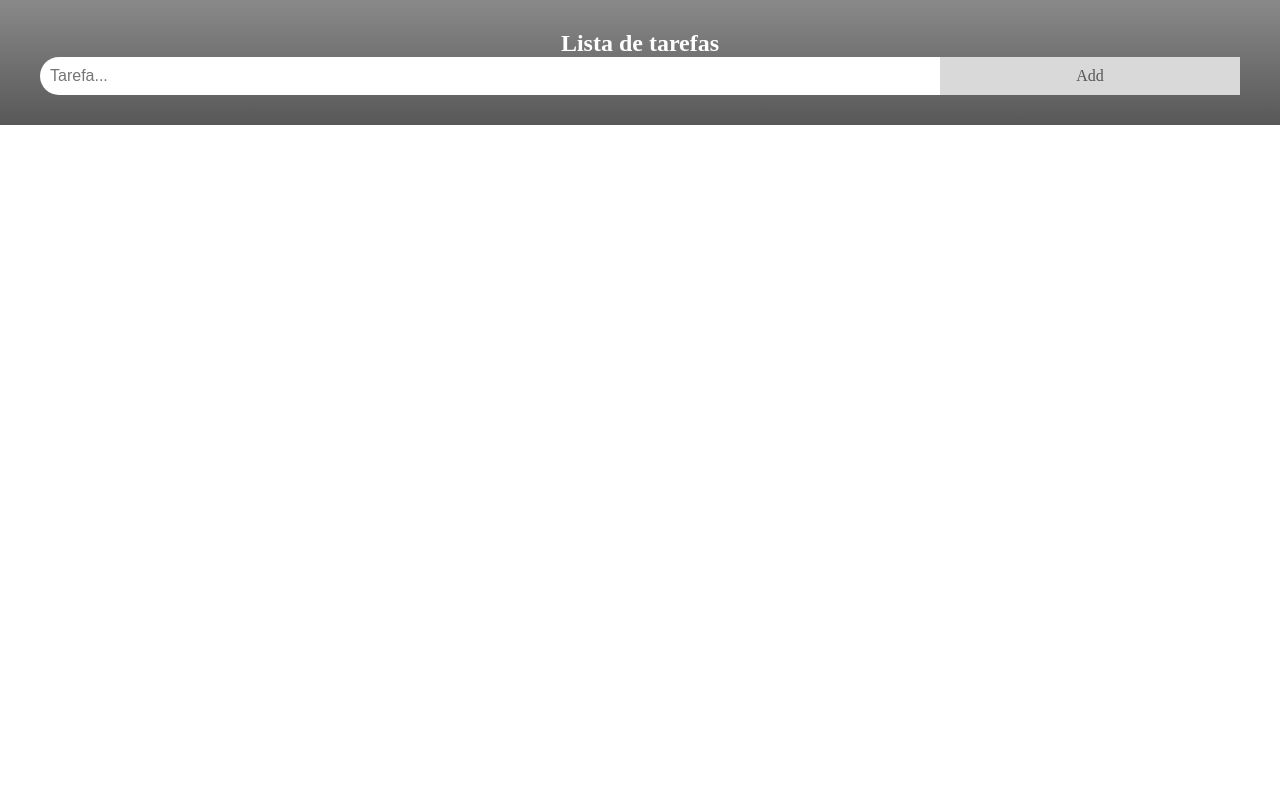
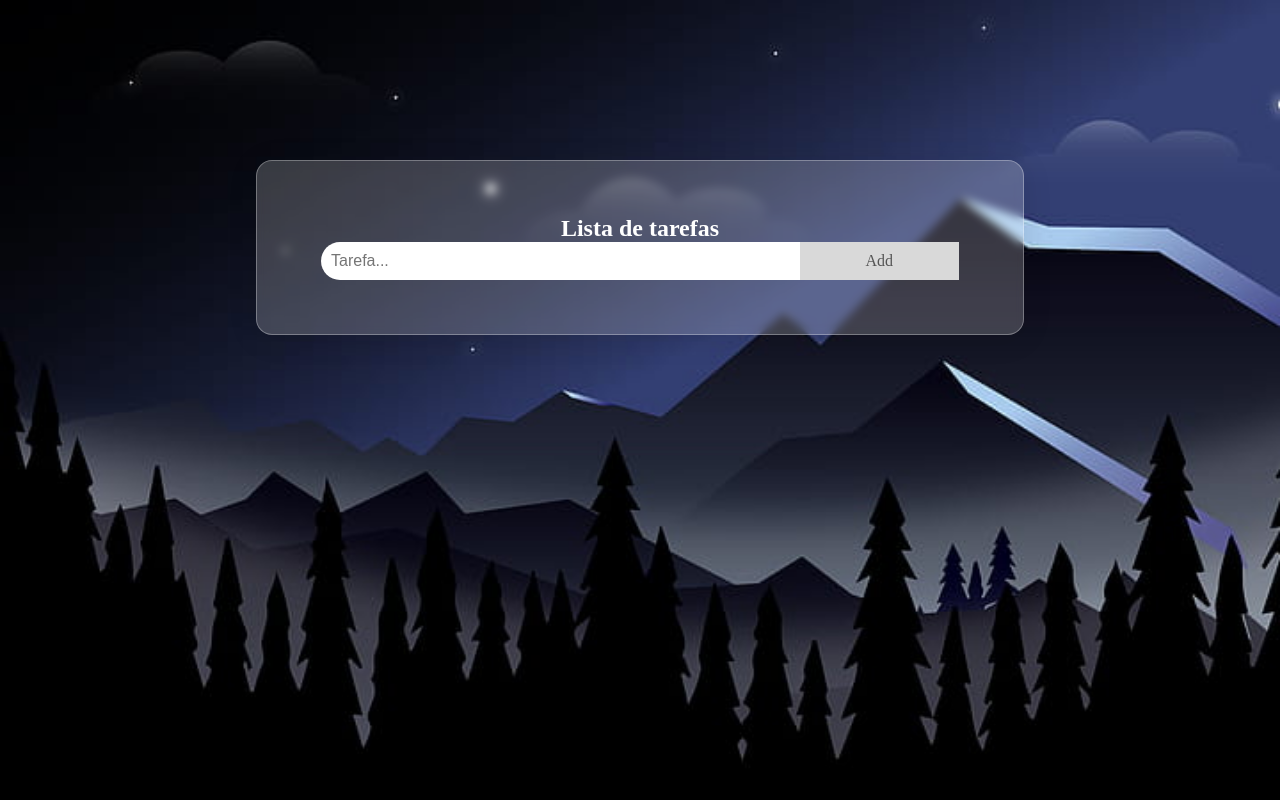
Before and after one commit to vinicius-pascoal/Todo-List, a plain HTML site: page index.html in a window 1280 px wide. Drawn offline with Linux system fonts and the light colour scheme.

Commit message:
some css upadate

```diff
--- a/index.html
+++ b/index.html
@@ -7,14 +7,18 @@
   <link rel="stylesheet" href="style.css">
 </head>
 <body>
+  <div class="corpo">
+    <div class="container">
       <div id="myDIV" class="header">
         <h2>Lista de tarefas</h2>
         <input type="text" id="myInput" placeholder="Tarefa...">
-    <span onclick="newElement()" class="addBtn">Add</span>
+        <span id="myBtn" onclick="newElement()" class="addBtn">Add</span>
       </div>
 
       <ul id="myUL">
       </ul>
+    </div>
+  </div>
 
   <script src="script.js"></script>
 </body>
--- a/script.js
+++ b/script.js
@@ -1,4 +1,12 @@
 // TODO adicionar alguma forma de salva as tarefas
+
+var input = document.getElementById("myInput");
+input.addEventListener("keypress", function(event) {
+  if (event.key === "Enter") {
+    event.preventDefault();
+    document.getElementById("myBtn").click();
+  }
+});
 
 // Create a "close" button and append it to each list item
 var myNodelist = document.getElementsByTagName("LI");
--- a/style.css
+++ b/style.css
@@ -5,20 +5,42 @@
   padding: 0;
 }
 
+.corpo {
+  height: 100vh;
+  width: 100vw;
+  padding: 20vh 20vw;
+  background-repeat: no-repeat;
+  background-size: cover;
+  background-image: url(/img/fundoTodoList.jpg);
+}
+
+.container {
+  padding: 3vh;
+  background: rgba(255, 255, 255, 0.2);
+  border-radius: 16px;
+  box-shadow: 0 4px 30px rgba(0, 0, 0, 0.1);
+  backdrop-filter: blur(5px);
+  -webkit-backdrop-filter: blur(5px);
+  border: 1px solid rgba(255, 255, 255, 0.3);
+}
+
 /* Remove margins and padding from the list */
 ul {
   margin: 0;
   padding: 0;
+  list-style: none;
 }
 
 /* Style the list items */
 ul li {
+  margin-bottom: 5px;
   cursor: pointer;
   position: relative;
   padding: 12px 8px 12px 40px;
   background: #eee;
   font-size: 18px;
   transition: 0.2s;
+  border-radius: 16px;
 
   /* make the list items unselectable */
   -webkit-user-select: none;
@@ -73,8 +95,6 @@ ul li.checked::before {
 
 /* Style the header */
 .header {
-  background: rgb(88,88,88);
-  background: linear-gradient(0deg, rgba(88,88,88,1) 0%, rgba(137,137,138,1) 100%);
   padding: 30px 40px;
   color: white;
   text-align: center;
```
Also changed, not shown: img/fundoTodoList.jpg (added). Lines whose indentation alone changed are shown as unchanged.
